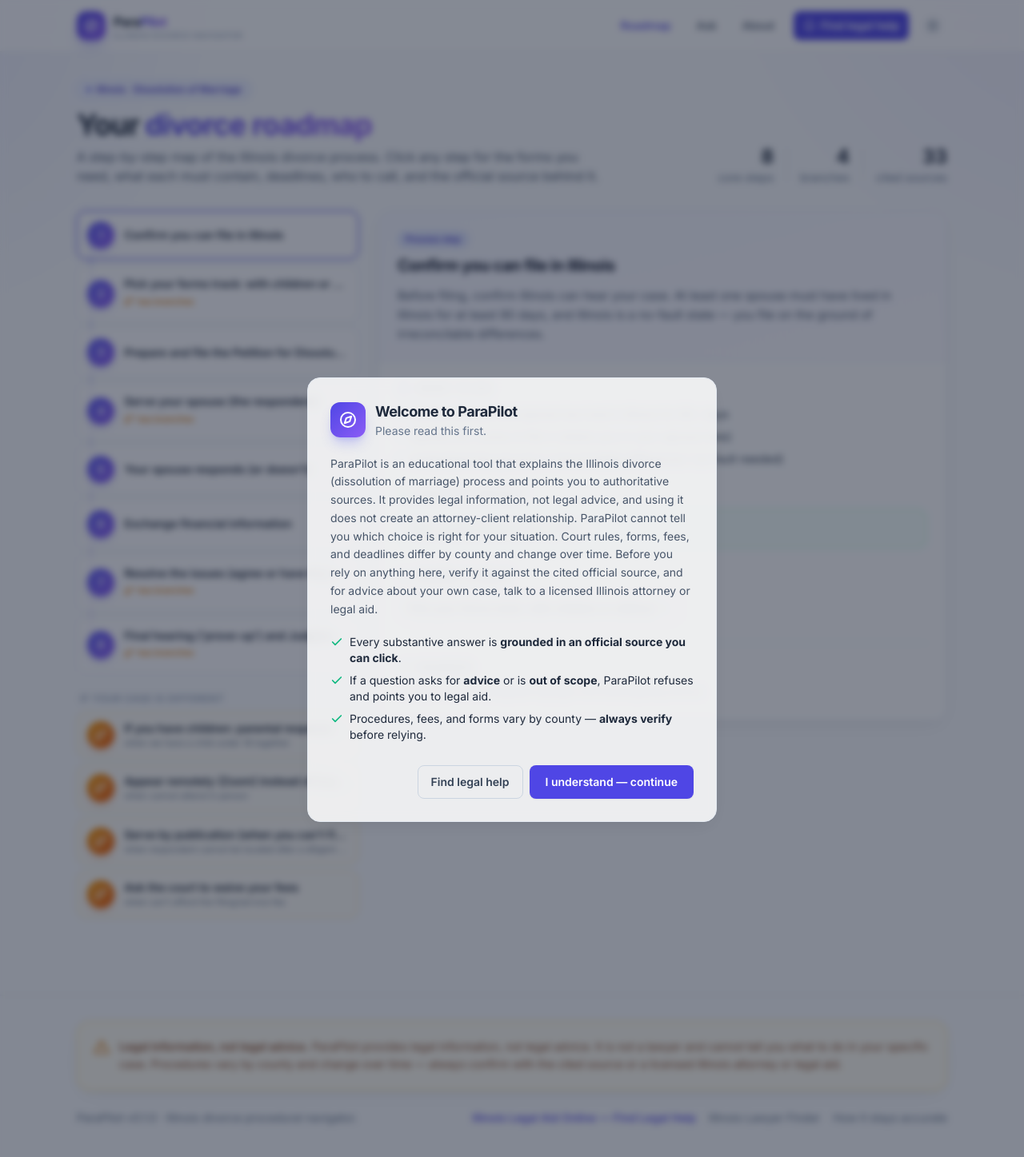
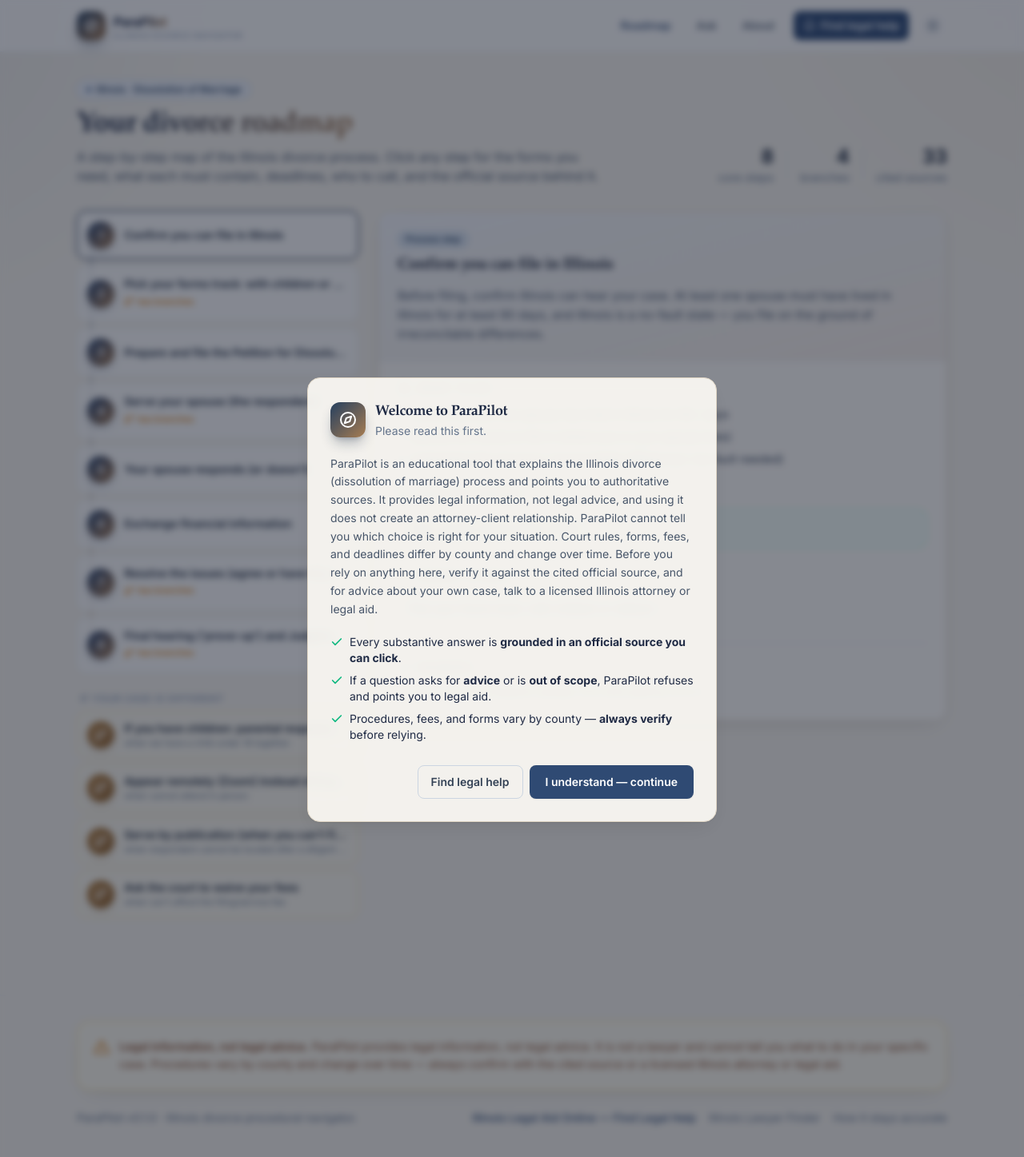
Before and after one commit to LaelaZorana/parapilot, a FastAPI app: page / in a window 1280 px wide. Shown: the top 1447 px of the page at 80% size. Run offline with FastAPI, Linux system fonts and the light colour scheme.

Commit message:
Redesign UI to editorial-legal identity (navy + brass, serif display, cream paper)

```diff
--- a/app/static/css/app.css
+++ b/app/static/css/app.css
@@ -1,11 +1,12 @@
-/* ParaPilot design system — refinements on top of Tailwind utilities.
-   Clean modern SaaS: indigo/violet accent, Inter, generous whitespace,
-   light + dark. */
+/* ParaPilot design system — editorial-legal refinement on Tailwind utilities.
+   Trustworthy editorial: deep navy ink + warm brass accent on cream paper,
+   serif display headings, generous whitespace, light + dark. */
 
 :root {
-  --pp-accent: 99 102 241;        /* indigo-500  */
-  --pp-accent-strong: 79 70 229;  /* indigo-600  */
-  --pp-violet: 139 92 246;        /* violet-500  */
+  /* Editorial-legal palette: deep navy ink + warm brass accent. */
+  --pp-accent: 47 74 115;         /* navy       */
+  --pp-accent-strong: 26 42 71;   /* deep navy  */
+  --pp-violet: 166 124 82;        /* warm brass */
 }
 
 html { scroll-behavior: smooth; }
@@ -18,19 +19,26 @@
   text-rendering: optimizeLegibility;
 }
 
-/* Subtle page background gradient (light + dark). */
+/* Editorial display headings — serif. */
+h1, h2, .pp-serif {
+  font-family: ui-serif, "Iowan Old Style", "Palatino Linotype", Palatino,
+    Georgia, "Times New Roman", serif;
+  letter-spacing: -0.005em;
+}
+
+/* Subtle page background wash (light + dark). */
 .pp-bg {
   background-image:
     radial-gradient(60rem 60rem at 110% -10%, rgb(var(--pp-violet) / 0.10), transparent 55%),
-    radial-gradient(50rem 50rem at -10% 0%, rgb(var(--pp-accent) / 0.10), transparent 50%);
+    radial-gradient(50rem 50rem at -10% 0%, rgb(var(--pp-accent) / 0.08), transparent 50%);
 }
 .dark .pp-bg {
   background-image:
-    radial-gradient(60rem 60rem at 110% -10%, rgb(var(--pp-violet) / 0.16), transparent 55%),
-    radial-gradient(50rem 50rem at -10% 0%, rgb(var(--pp-accent) / 0.14), transparent 50%);
+    radial-gradient(60rem 60rem at 110% -10%, rgb(var(--pp-violet) / 0.14), transparent 55%),
+    radial-gradient(50rem 50rem at -10% 0%, rgb(var(--pp-accent) / 0.16), transparent 50%);
 }
 
-/* Gradient brand text. */
+/* Gradient brand text (navy -> brass). */
 .pp-gradient-text {
   background-image: linear-gradient(
     100deg, rgb(var(--pp-accent-strong)), rgb(var(--pp-violet))
@@ -40,17 +48,17 @@
   color: transparent;
 }
 
-/* Card. */
+/* Card — warm paper. */
 .pp-card {
   border-radius: 1rem;
-  border: 1px solid rgb(226 232 240);          /* slate-200 */
-  background: rgb(255 255 255 / 0.85);
+  border: 1px solid rgb(223 213 196);          /* warm taupe */
+  background: rgb(255 253 248 / 0.9);          /* warm white */
   backdrop-filter: blur(6px);
-  box-shadow: 0 1px 2px rgb(15 23 42 / 0.04), 0 8px 24px -12px rgb(15 23 42 / 0.12);
+  box-shadow: 0 1px 2px rgb(40 33 22 / 0.05), 0 10px 28px -14px rgb(40 33 22 / 0.16);
 }
 .dark .pp-card {
-  border-color: rgb(51 65 85 / 0.7);           /* slate-700 */
-  background: rgb(15 23 42 / 0.6);             /* slate-900 */
+  border-color: rgb(72 66 55 / 0.7);           /* warm slate */
+  background: rgb(24 28 38 / 0.6);             /* warm dark  */
   box-shadow: 0 1px 2px rgb(0 0 0 / 0.3), 0 8px 28px -14px rgb(0 0 0 / 0.6);
 }
 
@@ -63,7 +71,7 @@
   bottom: 1.5rem;
   width: 2px;
   background: linear-gradient(
-    to bottom, rgb(var(--pp-accent) / 0.5), rgb(var(--pp-violet) / 0.35)
+    to bottom, rgb(var(--pp-accent) / 0.5), rgb(var(--pp-violet) / 0.4)
   );
 }
 
@@ -92,8 +100,8 @@
   box-shadow: 0 4px 12px -4px rgb(var(--pp-accent) / 0.6);
 }
 .pp-bubble--sub {
-  background: linear-gradient(135deg, rgb(245 158 11), rgb(234 88 12)); /* amber->orange */
-  box-shadow: 0 4px 12px -4px rgb(234 88 12 / 0.5);
+  background: linear-gradient(135deg, rgb(180 132 70), rgb(146 99 45)); /* brass -> bronze */
+  box-shadow: 0 4px 12px -4px rgb(146 99 45 / 0.5);
 }
 
 /* Inline citation chip. */
@@ -118,8 +126,8 @@
 .pp-cite:hover { background: rgb(var(--pp-accent) / 0.24); }
 
 /* Confidence meter. */
-.pp-meter { height: 0.5rem; border-radius: 999px; background: rgb(226 232 240); overflow: hidden; }
-.dark .pp-meter { background: rgb(51 65 85); }
+.pp-meter { height: 0.5rem; border-radius: 999px; background: rgb(228 220 205); overflow: hidden; }
+.dark .pp-meter { background: rgb(60 54 45); }
 .pp-meter > span {
   display: block; height: 100%;
   background: linear-gradient(90deg, rgb(var(--pp-accent)), rgb(var(--pp-violet)));
--- a/app/templates/base.html
+++ b/app/templates/base.html
@@ -15,12 +15,13 @@
         extend: {
           fontFamily: {
             sans: ["Inter", "ui-sans-serif", "system-ui", "sans-serif"],
+            serif: ["ui-serif", "Iowan Old Style", "Palatino Linotype", "Palatino", "Georgia", "serif"],
           },
           colors: {
             brand: {
-              50: "#eef2ff", 100: "#e0e7ff", 200: "#c7d2fe", 300: "#a5b4fc",
-              400: "#818cf8", 500: "#6366f1", 600: "#4f46e5", 700: "#4338ca",
-              800: "#3730a3", 900: "#312e81",
+              50: "#f0f3f8", 100: "#dde6f0", 200: "#bccddf", 300: "#93aece",
+              400: "#6385ad", 500: "#3f618f", 600: "#2f4a73", 700: "#26405f",
+              800: "#1f3350", 900: "#1a2a44",
             },
           },
         },
@@ -37,7 +38,7 @@
   <link rel="stylesheet" href="/static/css/app.css" />
   <script src="/static/js/app.js"></script>
 </head>
-<body class="pp-bg min-h-screen bg-slate-50 text-slate-800 dark:bg-slate-950 dark:text-slate-200 antialiased">
+<body class="pp-bg min-h-screen bg-[#f7f3ea] text-[#1f2a44] dark:bg-[#12161f] dark:text-[#e9e3d6] antialiased">
 
   {% include "partials/nav.html" %}
 
--- a/app/templates/partials/disclaimer_modal.html
+++ b/app/templates/partials/disclaimer_modal.html
@@ -2,7 +2,7 @@
   <div class="absolute inset-0 bg-slate-900/50 backdrop-blur-sm" onclick="dismissDisclaimer()"></div>
   <div class="pp-card pp-fade relative w-full max-w-lg p-7">
     <div class="flex items-center gap-3">
-      <span class="grid h-11 w-11 place-items-center rounded-xl bg-gradient-to-br from-brand-600 to-violet-500 text-white shadow-lg shadow-brand-500/30">
+      <span class="grid h-11 w-11 place-items-center rounded-xl bg-gradient-to-br from-brand-700 to-[#a67c52] text-white shadow-lg shadow-brand-900/30">
         <svg class="h-6 w-6" viewBox="0 0 24 24" fill="none" stroke="currentColor" stroke-width="2" stroke-linecap="round" stroke-linejoin="round"><circle cx="12" cy="12" r="9"/><polygon points="16.24 7.76 14.12 14.12 7.76 16.24 9.88 9.88 16.24 7.76"/></svg>
       </span>
       <div>
--- a/app/templates/partials/nav.html
+++ b/app/templates/partials/nav.html
@@ -1,7 +1,7 @@
 <header class="sticky top-0 z-30 border-b border-slate-200/70 bg-white/70 backdrop-blur-md dark:border-slate-800/70 dark:bg-slate-950/70">
   <div class="mx-auto flex max-w-6xl items-center justify-between px-4 sm:px-6 lg:px-8 h-16">
     <a href="/" class="flex items-center gap-2.5 group">
-      <span class="grid h-9 w-9 place-items-center rounded-xl bg-gradient-to-br from-brand-600 to-violet-500 text-white shadow-lg shadow-brand-500/30">
+      <span class="grid h-9 w-9 place-items-center rounded-xl bg-gradient-to-br from-brand-700 to-[#a67c52] text-white shadow-lg shadow-brand-900/30">
         <!-- compass / GPS mark -->
         <svg class="h-5 w-5" viewBox="0 0 24 24" fill="none" stroke="currentColor" stroke-width="2" stroke-linecap="round" stroke-linejoin="round">
           <circle cx="12" cy="12" r="9" />
--- a/app/templates/partials/step_detail.html
+++ b/app/templates/partials/step_detail.html
@@ -1,6 +1,6 @@
 <article class="pp-card pp-fade overflow-hidden">
   <!-- Header -->
-  <div class="border-b border-slate-200/70 bg-gradient-to-br from-brand-50/60 to-violet-50/40 px-6 py-5 dark:border-slate-800/70 dark:from-brand-500/5 dark:to-violet-500/5">
+  <div class="border-b border-slate-200/70 bg-gradient-to-br from-brand-50/70 to-[#a67c52]/10 px-6 py-5 dark:border-slate-800/70 dark:from-brand-500/10 dark:to-[#a67c52]/10">
     <div class="flex items-start justify-between gap-4">
       <div>
         {% if step.is_subflow %}
@@ -116,7 +116,7 @@
     {% if next_steps or branches %}
     <section>
       <h3 class="flex items-center gap-2 text-sm font-semibold uppercase tracking-wide text-slate-500 dark:text-slate-400">
-        <svg class="h-4 w-4 text-violet-500" viewBox="0 0 24 24" fill="none" stroke="currentColor" stroke-width="2" stroke-linecap="round" stroke-linejoin="round"><line x1="5" y1="12" x2="19" y2="12"/><polyline points="12 5 19 12 12 19"/></svg>
+        <svg class="h-4 w-4 text-[#a67c52]" viewBox="0 0 24 24" fill="none" stroke="currentColor" stroke-width="2" stroke-linecap="round" stroke-linejoin="round"><line x1="5" y1="12" x2="19" y2="12"/><polyline points="12 5 19 12 12 19"/></svg>
         Where to next
       </h3>
       <div class="mt-3 flex flex-wrap gap-2">
```
